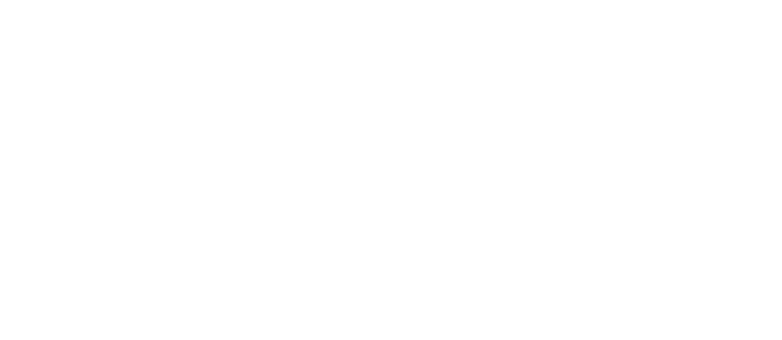
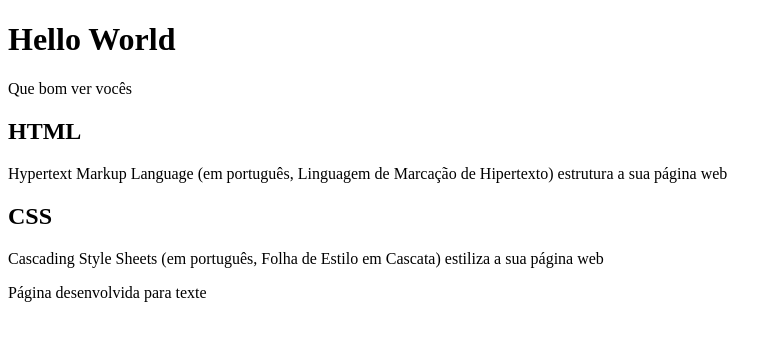
Before and after one commit to Sandovalleme/Hello-wolrd, a plain HTML site: page index.html in a window 1280 px wide. Shown: the whole page, without its empty margins (0-782 px from the left). Drawn offline with Linux system fonts and the light colour scheme.

Commit message:
Página texte
página html

```diff
--- a/index.html
+++ b/index.html
@@ -1,11 +1,24 @@
 <!DOCTYPE html>
-<html lang="pt-br">
+<html lang="en">
 <head>
     <meta charset="UTF-8">
     <meta name="viewport" content="width=device-width, initial-scale=1.0">
-    <title>Hello-world</title>
+    <title>Document</title>
 </head>
 <body>
+    <header>
+        <h1>Hello World</h1>
+        <p>Que bom ver vocês</p>
+    </header>
+    <section>
+        <h2>HTML</h2>
+        <P>Hypertext Markup Language (em português, Linguagem de Marcação de Hipertexto) estrutura a sua página web</P>
+        <h2>CSS</h2>
+        <P>Cascading Style Sheets (em português, Folha de Estilo em Cascata) estiliza a sua página web</P>
+    </section>
+    <footer>
+        <p>Página desenvolvida para texte </p>
+    </footer>
+</body>
 
-</body>
 </html>
```
